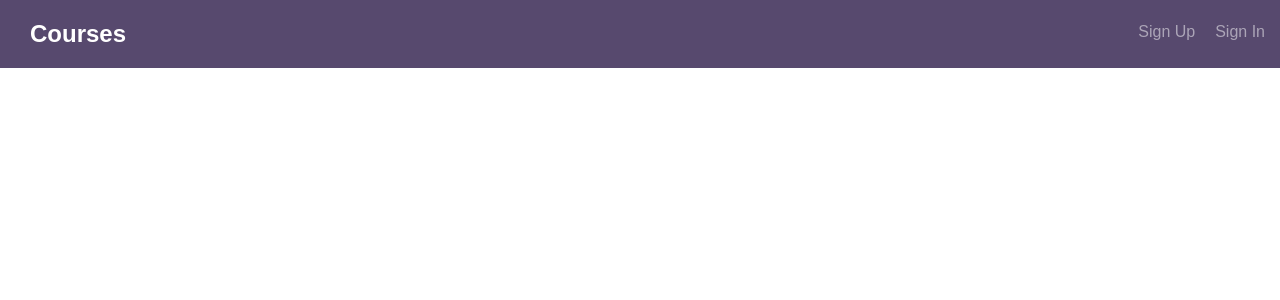
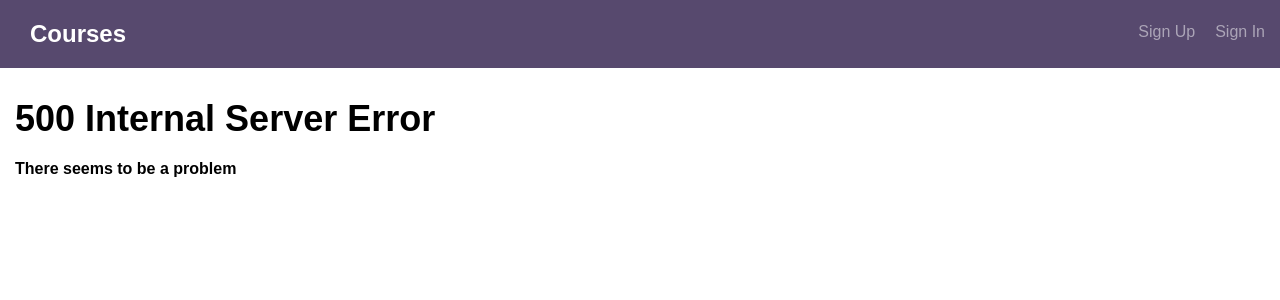
Before and after one commit to dohill06/techdegree-project-10, a React (Create React App) app in the folder client/: page /error in a window 1280 px wide. Shown: the top 300 px of the page. Built offline with nearby package versions, Linux system fonts and the light colour scheme.

Commit message:
Work on error handling

```diff
--- a/client/src/App.js
+++ b/client/src/App.js
@@ -16,6 +16,8 @@ import CreateCourse from './components/CreateCourse';
 import UpdateCourse from './components/UpdateCourse';
 import UserSignOut from './components/UserSignOut';
 import PrivateRoute from './components/PrivateRoute';
+import NotFound from './components/NotFound';
+import UnhandledError from './components/UnhandledError';
 
 const App = () => (
     <BrowserRouter>
@@ -29,6 +31,9 @@ const App = () => (
                 <Route path='/signin' component={UserSignIn} />
                 <Route path='/signup' component={UserSignUp} />
                 <Route path='/signout' component={UserSignOut} />
+                <Route path='/error' component={UnhandledError} />
+                <Route path='/notfound' component={NotFound} />
+                <Route component={NotFound} />
             </Switch>
         </div>
     </BrowserRouter>
--- a/client/src/components/CourseDetail.js
+++ b/client/src/components/CourseDetail.js
@@ -24,8 +24,14 @@ class CourseDetail extends Component {
                 course,
                 user: `${course.User.firstName} ${course.User.lastName}`
             });
-            console.log(this.state)
-        })
+        }).catch(err => {
+            if (err.response.status === 404) {
+                this.props.history.push('/notfound');
+            } else if (err.response.status === 500) {
+                this.props.history.push('/error');
+            }
+            console.log(err.response.status)
+        });
     };
 
     deleteCourse = (user) => {
--- /dev/null
+++ b/client/src/components/NotFound.js
@@ -0,0 +1,12 @@
+import React from 'react';
+
+const NotFound = () => {
+    return (
+        <div className='bounds'>
+            <h1>404 Not Found</h1>
+            <h2>The page you are looking for could not be found</h2>
+        </div>
+    )
+}
+
+export default NotFound;
--- /dev/null
+++ b/client/src/components/UnhandledError.js
@@ -0,0 +1,12 @@
+import React from 'react';
+
+const UnhandledError = () => {
+    return (
+        <div className='bounds'>
+            <h1>500 Internal Server Error</h1>
+            <h2>There seems to be a problem</h2>
+        </div>
+    )
+}
+
+export default UnhandledError;
```
